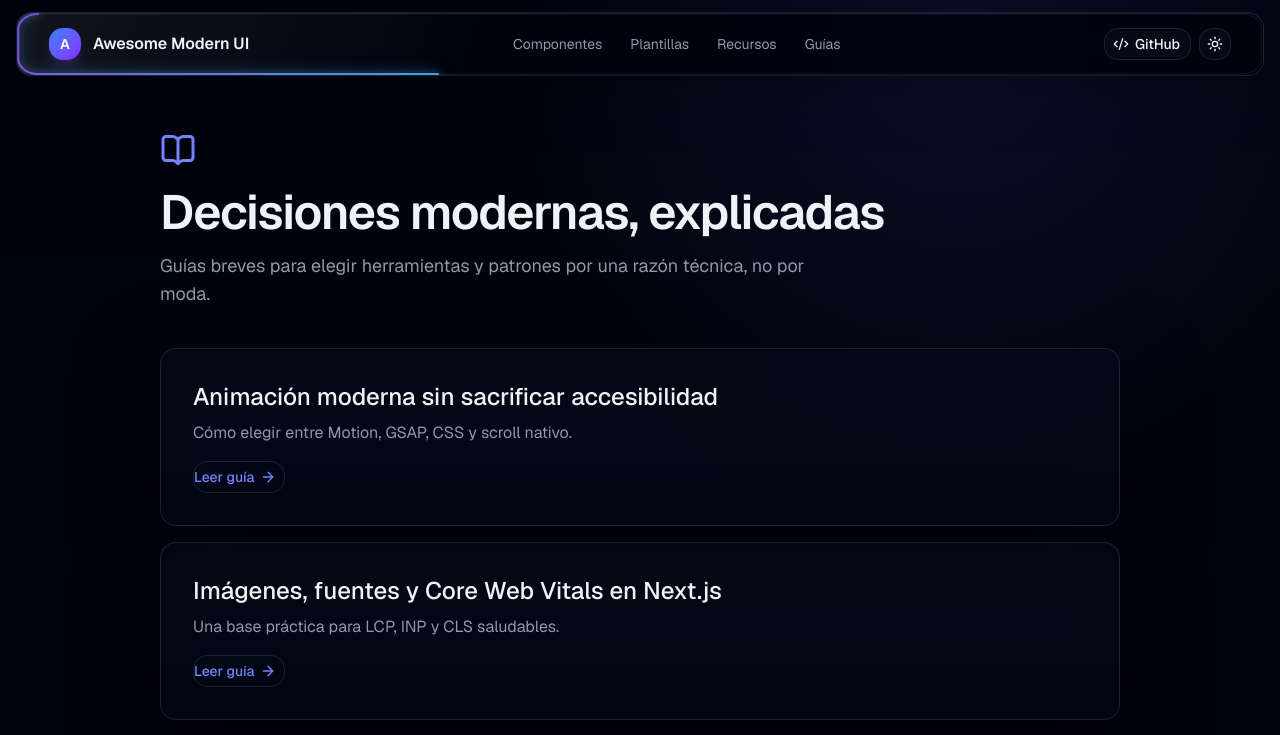
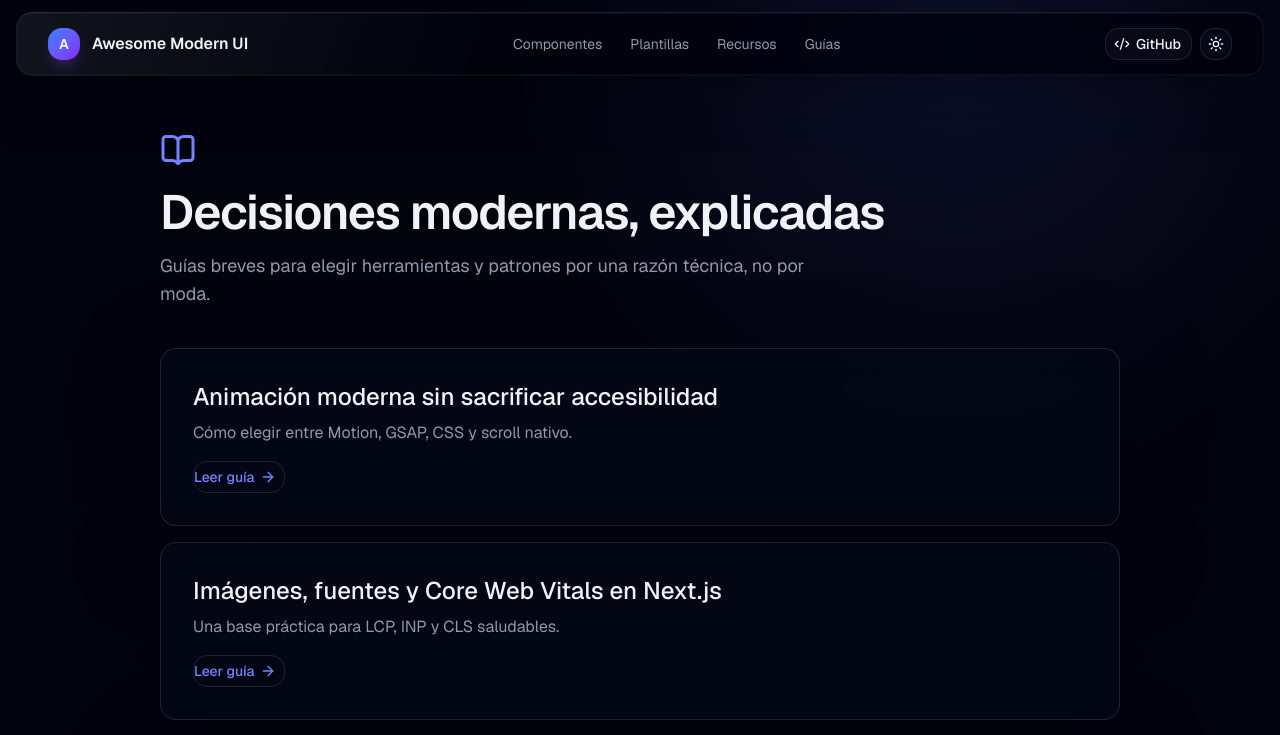
Before and after one commit to jesusoldekamp-hue/super-wow-ui-design, a Next.js app in the folder apps/web/: page /guias in a window 1280 px wide. Shown: the top 735 px of the page. Built offline with nearby package versions, Linux system fonts and the light colour scheme.

Commit message:
fix: align navbar scroll outline origin

```diff
--- a/apps/web/components/site-header.tsx
+++ b/apps/web/components/site-header.tsx
@@ -11,6 +11,7 @@ import {
 } from "@workspace/ui/components/sheet"
 
 import { ThemeToggle } from "./theme-toggle"
+import { SiteNavOutline } from "./site-nav-outline"
 
 const links = [
   ["Componentes", "/componentes"],
@@ -23,39 +24,7 @@ export function SiteHeader() {
   return (
     <header className="sticky top-0 z-40 px-3 pt-3 sm:px-4">
       <div className="site-nav-shell relative isolate mx-auto flex h-16 max-w-7xl items-center justify-between overflow-hidden rounded-2xl px-5 lg:px-8">
-        <svg
-          aria-hidden="true"
-          className="site-nav-outline pointer-events-none absolute inset-0 size-full"
-          preserveAspectRatio="none"
-          viewBox="0 0 1000 64"
-        >
-          <defs>
-            <linearGradient id="site-nav-progress-gradient" x1="0" x2="1" y1="0" y2="1">
-              <stop offset="0" stopColor="#6d5dfc" />
-              <stop offset="0.48" stopColor="#8b5cf6" />
-              <stop offset="0.76" stopColor="#22d3ee" />
-              <stop offset="1" stopColor="#34d399" />
-            </linearGradient>
-          </defs>
-          <rect
-            className="site-nav-outline-base"
-            height="62"
-            rx="16"
-            width="998"
-            x="1"
-            y="1"
-          />
-          <rect
-            className="site-nav-outline-progress"
-            data-testid="nav-scroll-progress"
-            height="62"
-            pathLength="1"
-            rx="16"
-            width="998"
-            x="1"
-            y="1"
-          />
-        </svg>
+        <SiteNavOutline />
         <Link href="/" className="flex items-center gap-3 font-semibold">
           <span className="grid size-8 place-items-center rounded-lg bg-gradient-to-br from-blue-500 to-violet-600 text-sm text-white shadow-lg shadow-violet-500/20">
             A
--- /dev/null
+++ b/apps/web/components/site-nav-outline.tsx
@@ -0,0 +1,78 @@
+"use client"
+
+import { useLayoutEffect, useRef } from "react"
+
+const INSET = 1
+const RADIUS = 15
+const ORIGIN_X = 42
+
+function createOutlinePath(width: number, height: number) {
+  const left = INSET
+  const top = INSET
+  const right = width - INSET
+  const bottom = height - INSET
+  const origin = Math.min(Math.max(ORIGIN_X, left + RADIUS), right - RADIUS)
+
+  return [
+    `M ${origin} ${top}`,
+    `H ${right - RADIUS}`,
+    `A ${RADIUS} ${RADIUS} 0 0 1 ${right} ${top + RADIUS}`,
+    `V ${bottom - RADIUS}`,
+    `A ${RADIUS} ${RADIUS} 0 0 1 ${right - RADIUS} ${bottom}`,
+    `H ${left + RADIUS}`,
+    `A ${RADIUS} ${RADIUS} 0 0 1 ${left} ${bottom - RADIUS}`,
+    `V ${top + RADIUS}`,
+    `A ${RADIUS} ${RADIUS} 0 0 1 ${left + RADIUS} ${top}`,
+    `H ${origin}`,
+  ].join(" ")
+}
+
+export function SiteNavOutline() {
+  const svgRef = useRef<SVGSVGElement>(null)
+  const baseRef = useRef<SVGPathElement>(null)
+  const progressRef = useRef<SVGPathElement>(null)
+
+  useLayoutEffect(() => {
+    const svg = svgRef.current
+    const base = baseRef.current
+    const progress = progressRef.current
+    if (!svg || !base || !progress) return
+
+    const syncPath = () => {
+      const path = createOutlinePath(svg.clientWidth, svg.clientHeight)
+      base.setAttribute("d", path)
+      progress.setAttribute("d", path)
+    }
+
+    syncPath()
+
+    const resizeObserver = new ResizeObserver(syncPath)
+    resizeObserver.observe(svg)
+
+    return () => resizeObserver.disconnect()
+  }, [])
+
+  return (
+    <svg
+      ref={svgRef}
+      aria-hidden="true"
+      className="site-nav-outline pointer-events-none absolute inset-0 size-full"
+    >
+      <defs>
+        <linearGradient id="site-nav-progress-gradient" x1="0" x2="1" y1="0" y2="1">
+          <stop offset="0" stopColor="#6d5dfc" />
+          <stop offset="0.48" stopColor="#8b5cf6" />
+          <stop offset="0.76" stopColor="#22d3ee" />
+          <stop offset="1" stopColor="#34d399" />
+        </linearGradient>
+      </defs>
+      <path ref={baseRef} className="site-nav-outline-base" />
+      <path
+        ref={progressRef}
+        className="site-nav-outline-progress"
+        data-testid="nav-scroll-progress"
+        pathLength="1"
+      />
+    </svg>
+  )
+}
--- a/packages/ui/src/styles/globals.css
+++ b/packages/ui/src/styles/globals.css
@@ -227,7 +227,6 @@ body {
 }
 
 .site-nav-shell {
-  border: 1px solid color-mix(in oklch, var(--border) 84%, transparent);
   background:
     linear-gradient(110deg, color-mix(in oklch, white 7%, transparent), transparent 38%),
     color-mix(in oklch, var(--background) 84%, transparent);
@@ -245,7 +244,7 @@ body {
 .site-nav-outline-base,
 .site-nav-outline-progress {
   fill: none;
-  vector-effect: non-scaling-stroke;
+  shape-rendering: geometricPrecision;
 }
 
 .site-nav-outline-base {
@@ -257,7 +256,7 @@ body {
   stroke: url("#site-nav-progress-gradient");
   stroke-dasharray: 1;
   stroke-dashoffset: 0;
-  stroke-linecap: round;
+  stroke-linecap: butt;
   stroke-width: 2;
   opacity: 0.92;
   filter:
@@ -269,6 +268,7 @@ body {
   .site-nav-outline-progress {
     animation: nav-border-progress linear both;
     animation-timeline: scroll(root);
+    animation-range: 0% 100%;
   }
 }
 
```
Also changed, not shown: 1 other file (tests, documents, lock files or other folders).
